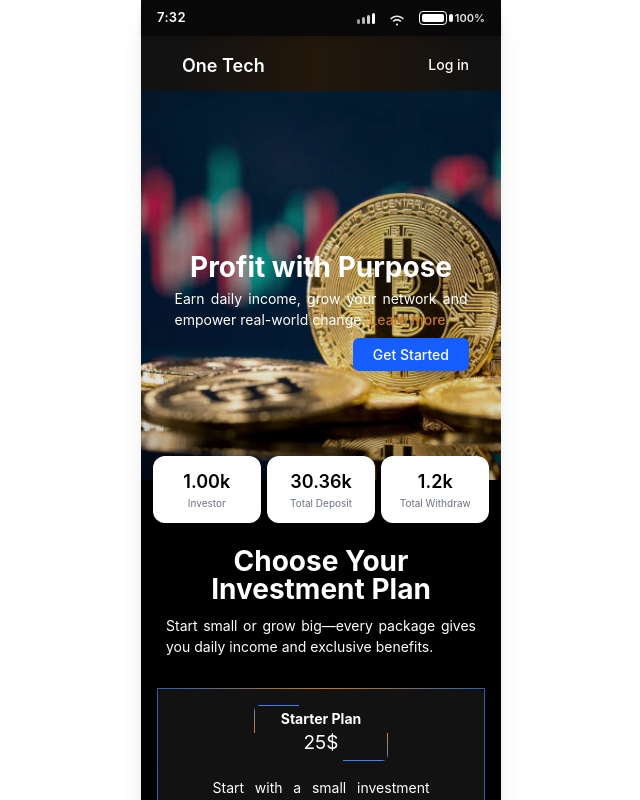
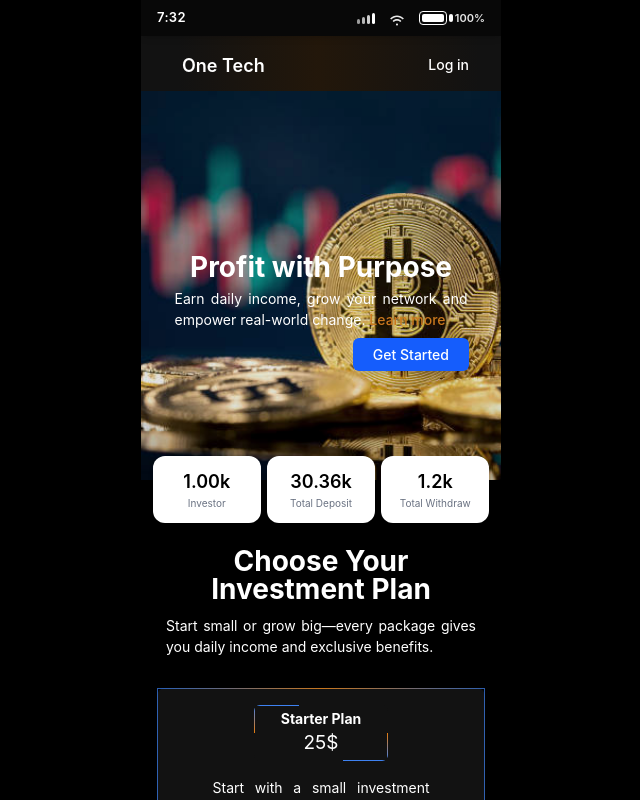
Before and after one commit to ShaonK/ukaids, a Next.js app: page / in a window 1280 px wide. Shown: the top 800 px of the page, without its empty margins (319-959 px from the left). Built offline with nearby package versions, Linux system fonts and the light colour scheme.

Commit message:
global css is updated

```diff
--- a/app/globals.css
+++ b/app/globals.css
@@ -28,13 +28,13 @@
 
 /* Reset default margins and box-sizing */
 html, body {
+  background: #000 !important;
   margin: 0;
   padding: 0;
-  box-sizing: border-box;
-  background: var(--background);
-  color: var(--foreground);
-  font-family: var(--font-sans);
+  width: 100%;
+  min-height: 100%;
 }
+
 
 /* Paragraph justification */
 p {
```
